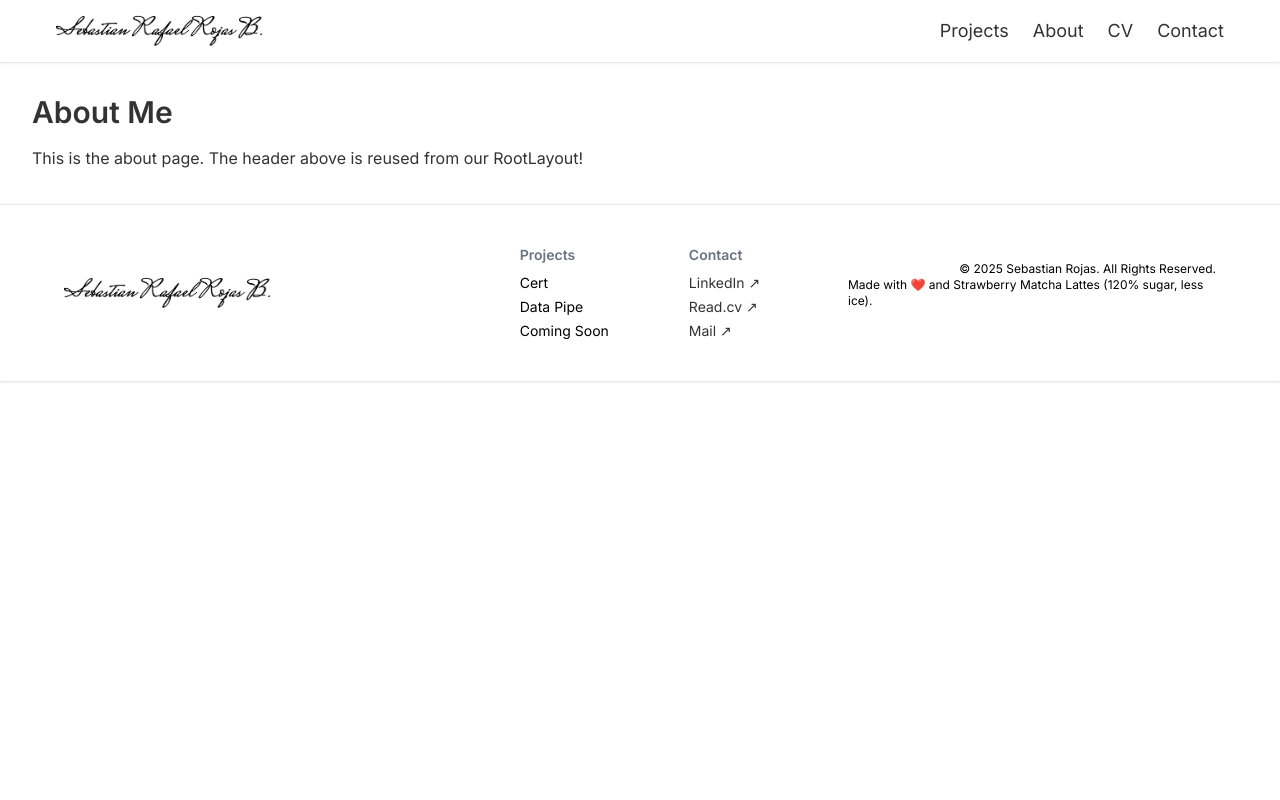
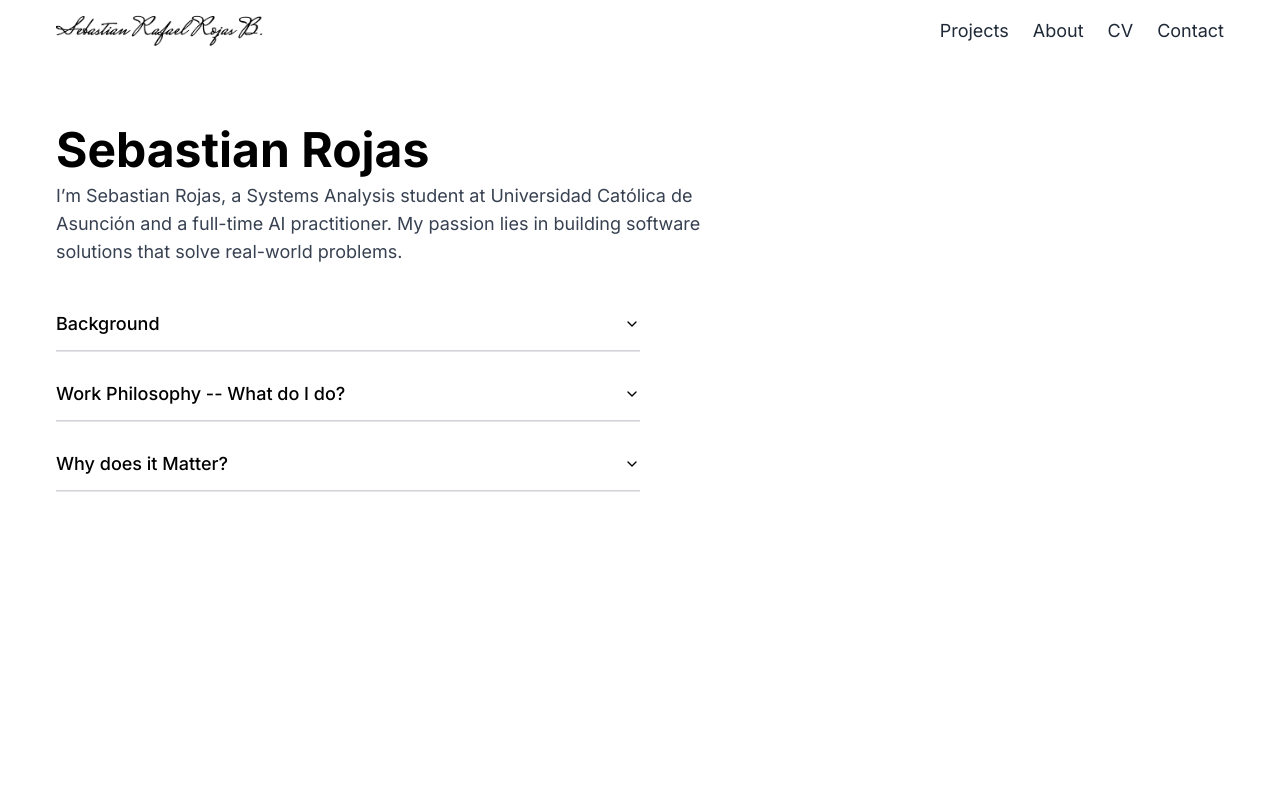
Before and after one commit to Ssrrb/RealPortfolio, a Next.js app in the folder portfolio/: page /about in a window 1280 px wide. Shown: the top 800 px of the page. Built offline with nearby package versions, Linux system fonts and the light colour scheme.

Commit message:
About Page, escrito falta centralizar y mejorar el UI

```diff
--- a/portfolio/app/about/page.js
+++ b/portfolio/app/about/page.js
@@ -1,12 +1,77 @@
-// app/about/page.js
 
-export default function AboutPage() {
+import {
+  Accordion,
+  AccordionItem,
+  AccordionTrigger,
+  AccordionContent,
+} from "@/components/ui/accordion";
+
+export default function About() {
   return (
-    <main className="p-8">
-      <h2 className="text-3xl font-semibold mb-4">About Me</h2>
-      <p>
-        This is the about page. The header above is reused from our RootLayout!
-      </p>
+    <main className="min-h-screen p-4 md:p-8 bg-white text-black">
+      {/* Main content */}
+      <section className="container mx-auto px-4 py-8">
+        {/* Title & Subtitle */}
+        <div className="mb-8">
+          <h1 className="text-4xl md:text-5xl font-bold mb-2">
+            Sebastian Rojas
+          </h1>
+          <p className="text-base md:text-lg text-gray-700 max-w-2xl">
+          I’m Sebastian Rojas, a Systems Analysis student at Universidad Católica de Asunción and a full-time AI practitioner.
+          My passion lies in building software solutions that solve real-world problems.
+          </p>
+        </div>
+
+        {/* Accordion Section */}
+        <Accordion
+          type="single"
+          collapsible
+          className="w-full md:w-2/3 lg:w-1/2 space-y-4"
+        >
+          <AccordionItem value="background">
+            <AccordionTrigger className="py-3 text-lg font-medium text-left border-b border-gray-300 flex justify-between items-center">
+              Background
+            </AccordionTrigger>
+            <AccordionContent className="pb-4 text-gray-700">
+              <p>
+                {/* Place your background text here. For example: */}
+                Born and raised in Asunción, Paraguay, I’ve always been driven by the idea that technology can create massive change. My turning point came when I realized that a well-designed algorithm can scale beyond a single problem—impacting entire industries, communities, and economies.
+                That’s why I pursued AI: not just for its complexity, but for its potential to solve problems at a global scale
+              </p>
+            </AccordionContent>
+          </AccordionItem>
+
+          <AccordionItem value="design-philosophy">
+            <AccordionTrigger className="py-3 text-lg font-medium text-left border-b border-gray-300 flex justify-between items-center">
+              Work Philosophy -- What do I do?
+            </AccordionTrigger>
+            <AccordionContent className="pb-4 text-gray-700">
+              <p>
+                {/* Place your design philosophy text here. */}
+                I believe the best creators aren’t just thinkers they are builders. Great ideas mean nothing without execution.
+                That’s why I push myself to be a student and a practitioner experimenting, and iterating. Action creates progress, and the only way to learn something deeply is to build it, break it, and refine it.
+
+              </p>
+            </AccordionContent>
+          </AccordionItem>
+
+          <AccordionItem value="things-i-love">
+            <AccordionTrigger className="py-3 text-lg font-medium text-left border-b border-gray-300 flex justify-between items-center">
+              Why does it Matter?
+            </AccordionTrigger>
+            <AccordionContent className="pb-4 text-gray-700">
+              <p>
+                {/* Place your 'things I love' text here. */}
+                I want to work with excellent people who challenge me—those high in integrity, energy, and intelligence. My mission is to solve real-world problems, helping businesses and my country adopt top tier technology: AI and data-driven strategies that drive growth.
+
+A popular expression is that software is eating the world. A consequence to that is that all companies are technology companies, that means that every company in the world needs to have a machine learning and AI strategy. Part of that strategy is to think more seriously about data as there are always mathematical ways to make value.
+
+But technical skill alone isn’t enough. I believe in strong principles, clear communication, and teamwork. Feel free to reach out whether to collaborate, discuss ideas, or build something meaningful together.
+              </p>
+            </AccordionContent>
+          </AccordionItem>
+        </Accordion>
+      </section>
     </main>
   );
 }
--- a/portfolio/app/globals.css
+++ b/portfolio/app/globals.css
@@ -3,24 +3,18 @@
 @tailwind utilities;
 
 :root {
-  --background: #ffffff;
-  --foreground: #333333;
   --accent: #6366f1;
   --secondary: #f3f4f6;
 }
 
 @media (prefers-color-scheme: dark) {
-  :root {
-    --background: #ffffff; /* Keep white even in dark mode */
-    --foreground: #333333;
+  :root { /* Keep white even in dark mode */
     --accent: #6366f1;
     --secondary: #f3f4f6;
   }
 }
 
 body {
-  color: var(--foreground);
-  background: var(--background);
   font-family: var(--font-geist-sans), system-ui, -apple-system, sans-serif;
   line-height: 1.6;
   text-rendering: optimizeLegibility;
@@ -45,3 +39,66 @@
 body {
   font-family: var(--font-neue-montreal), sans-serif;
 }
+@layer base {
+  :root {
+    --background: 0 0% 100%;
+    --foreground: 0 0% 3.9%;
+    --card: 0 0% 100%;
+    --card-foreground: 0 0% 3.9%;
+    --popover: 0 0% 100%;
+    --popover-foreground: 0 0% 3.9%;
+    --primary: 0 0% 9%;
+    --primary-foreground: 0 0% 98%;
+    --secondary: 0 0% 96.1%;
+    --secondary-foreground: 0 0% 9%;
+    --muted: 0 0% 96.1%;
+    --muted-foreground: 0 0% 45.1%;
+    --accent: 0 0% 96.1%;
+    --accent-foreground: 0 0% 9%;
+    --destructive: 0 84.2% 60.2%;
+    --destructive-foreground: 0 0% 98%;
+    --border: 0 0% 89.8%;
+    --input: 0 0% 89.8%;
+    --ring: 0 0% 3.9%;
+    --chart-1: 12 76% 61%;
+    --chart-2: 173 58% 39%;
+    --chart-3: 197 37% 24%;
+    --chart-4: 43 74% 66%;
+    --chart-5: 27 87% 67%;
+    --radius: 0.5rem;
+  }
+  .dark {
+    --background: 0 0% 3.9%;
+    --foreground: 0 0% 98%;
+    --card: 0 0% 3.9%;
+    --card-foreground: 0 0% 98%;
+    --popover: 0 0% 3.9%;
+    --popover-foreground: 0 0% 98%;
+    --primary: 0 0% 98%;
+    --primary-foreground: 0 0% 9%;
+    --secondary: 0 0% 14.9%;
+    --secondary-foreground: 0 0% 98%;
+    --muted: 0 0% 14.9%;
+    --muted-foreground: 0 0% 63.9%;
+    --accent: 0 0% 14.9%;
+    --accent-foreground: 0 0% 98%;
+    --destructive: 0 62.8% 30.6%;
+    --destructive-foreground: 0 0% 98%;
+    --border: 0 0% 14.9%;
+    --input: 0 0% 14.9%;
+    --ring: 0 0% 83.1%;
+    --chart-1: 220 70% 50%;
+    --chart-2: 160 60% 45%;
+    --chart-3: 30 80% 55%;
+    --chart-4: 280 65% 60%;
+    --chart-5: 340 75% 55%;
+  }
+}
+@layer base {
+  * {
+    @apply border-border;
+  }
+  body {
+    @apply bg-background text-foreground;
+  }
+}
--- a/portfolio/components/Footer.jsx
+++ b/portfolio/components/Footer.jsx
@@ -32,15 +32,15 @@
             <ul className="mt-2 space-y-1">
               <li>Cert</li>
               <li>Data Pipe</li>
-              <li>Coming Soon</li>
+              <li>Coming Soon..</li>
             </ul>
           </div>
           <div>
             <p className="text-sm font-semibold text-gray-500 mb-1">Contact</p>
             <ul className="mt-2 space-y-1">
-              <li><a href="https://www.linkedin.com/in/sebastian-rojas-28674a303/" className="hover:underline">LinkedIn ↗</a></li>
-              <li><a href="#" className="hover:underline">Read.cv ↗</a></li>
-              <li><a href="sirsebastianrojas@gmail.com" className="hover:underline">Mail ↗</a></li>
+              <li><a href="https://www.linkedin.com/in/sebastian-rojas-28674a303/" className="hover:underline">LinkedIn↗</a></li>
+              <li><a href="#" className="hover:underline">GitHub↗</a></li>
+              <li><a href="https://mail.google.com/mail/u/0/?fs=1&tf=cm&source=mailto&to=sirsebastianrojas@gmail.com" className="hover:underline">Mail ↗</a></li>
             </ul>
           </div>
         </div>
@@ -48,7 +48,6 @@
         {/* Theme Toggle & Copyright */}
         <div className="flex flex-col items-center md:items-end">
           <p className="mt-4 text-xs">© 2025 Sebastian Rojas. All Rights Reserved.</p>
-          <p className="text-xs">Made with ❤️ and Strawberry Matcha Lattes (120% sugar, less ice).</p>
         </div>
       </div>
     </footer>
--- /dev/null
+++ b/portfolio/components/ui/accordion.jsx
@@ -0,0 +1,43 @@
+"use client"
+
+import * as React from "react"
+import * as AccordionPrimitive from "@radix-ui/react-accordion"
+import { ChevronDown } from "lucide-react"
+
+import { cn } from "@/lib/utils"
+
+const Accordion = AccordionPrimitive.Root
+
+const AccordionItem = React.forwardRef(({ className, ...props }, ref) => (
+  <AccordionPrimitive.Item ref={ref} className={cn("border-b", className)} {...props} />
+))
+AccordionItem.displayName = "AccordionItem"
+
+const AccordionTrigger = React.forwardRef(({ className, children, ...props }, ref) => (
+  <AccordionPrimitive.Header className="flex">
+    <AccordionPrimitive.Trigger
+      ref={ref}
+      className={cn(
+        "flex flex-1 items-center justify-between py-4 font-medium transition-all hover:underline [&[data-state=open]>svg]:rotate-180",
+        className
+      )}
+      {...props}>
+      {children}
+      <ChevronDown className="h-4 w-4 shrink-0 transition-transform duration-200" />
+    </AccordionPrimitive.Trigger>
+  </AccordionPrimitive.Header>
+))
+AccordionTrigger.displayName = AccordionPrimitive.Trigger.displayName
+
+const AccordionContent = React.forwardRef(({ className, children, ...props }, ref) => (
+  <AccordionPrimitive.Content
+    ref={ref}
+    className="overflow-hidden text-sm transition-all data-[state=closed]:animate-accordion-up data-[state=open]:animate-accordion-down"
+    {...props}>
+    <div className={cn("pb-4 pt-0", className)}>{children}</div>
+  </AccordionPrimitive.Content>
+))
+
+AccordionContent.displayName = AccordionPrimitive.Content.displayName
+
+export { Accordion, AccordionItem, AccordionTrigger, AccordionContent }
--- /dev/null
+++ b/portfolio/lib/utils.js
@@ -0,0 +1,6 @@
+import { clsx } from "clsx";
+import { twMerge } from "tailwind-merge"
+
+export function cn(...inputs) {
+  return twMerge(clsx(inputs));
+}
--- a/portfolio/package.json
+++ b/portfolio/package.json
@@ -11,8 +11,11 @@
   "dependencies": {
     "@emailjs/browser": "^4.2.0",
     "@playwright/test": "^1.50.1",
+    "@radix-ui/react-accordion": "^1.2.3",
     "@react-three/drei": "^9.121.4",
     "@react-three/fiber": "^8.17.14",
+    "class-variance-authority": "^0.7.1",
+    "clsx": "^2.1.1",
     "framer-motion": "^11.0.8",
     "geist": "^1.3.1",
     "leva": "^0.10.0",
@@ -22,6 +25,8 @@
     "react-dom": "18.2.0",
     "react-hook-form": "^7.51.0",
     "sonner": "^1.4.3",
+    "tailwind-merge": "^3.0.1",
+    "tailwindcss-animate": "^1.0.7",
     "three": "^0.162.0"
   },
   "devDependencies": {
--- a/portfolio/tailwind.config.mjs
+++ b/portfolio/tailwind.config.mjs
@@ -1,5 +1,6 @@
 /** @type {import('tailwindcss').Config} */
 export default {
+    darkMode: ["class"],
     content: [
     "./pages/**/*.{js,ts,jsx,tsx,mdx}",
     "./components/**/*.{js,ts,jsx,tsx,mdx}",
@@ -8,19 +9,87 @@
 
   theme: {
   	screens: {
-      sm:"375px",
-      md:"768px",
-      lg:"1200px",
+  		sm: '375px',
+  		md: '768px',
+  		lg: '1200px'
   	},
   	extend: {
   		fontFamily: {
-        'sans': ['Inter', 'sans-serif'],
+  			sans: [
+  				'Inter',
+  				'sans-serif'
+  			]
   		},
   		colors: {
-        background: "var(--background)",
-        foreground: "var(--foreground)",
+  			background: 'hsl(var(--background))',
+  			foreground: 'hsl(var(--foreground))',
+  			card: {
+  				DEFAULT: 'hsl(var(--card))',
+  				foreground: 'hsl(var(--card-foreground))'
   			},
+  			popover: {
+  				DEFAULT: 'hsl(var(--popover))',
+  				foreground: 'hsl(var(--popover-foreground))'
   			},
+  			primary: {
+  				DEFAULT: 'hsl(var(--primary))',
+  				foreground: 'hsl(var(--primary-foreground))'
   			},
-  plugins: [],
+  			secondary: {
+  				DEFAULT: 'hsl(var(--secondary))',
+  				foreground: 'hsl(var(--secondary-foreground))'
+  			},
+  			muted: {
+  				DEFAULT: 'hsl(var(--muted))',
+  				foreground: 'hsl(var(--muted-foreground))'
+  			},
+  			accent: {
+  				DEFAULT: 'hsl(var(--accent))',
+  				foreground: 'hsl(var(--accent-foreground))'
+  			},
+  			destructive: {
+  				DEFAULT: 'hsl(var(--destructive))',
+  				foreground: 'hsl(var(--destructive-foreground))'
+  			},
+  			border: 'hsl(var(--border))',
+  			input: 'hsl(var(--input))',
+  			ring: 'hsl(var(--ring))',
+  			chart: {
+  				'1': 'hsl(var(--chart-1))',
+  				'2': 'hsl(var(--chart-2))',
+  				'3': 'hsl(var(--chart-3))',
+  				'4': 'hsl(var(--chart-4))',
+  				'5': 'hsl(var(--chart-5))'
+  			}
+  		},
+  		borderRadius: {
+  			lg: 'var(--radius)',
+  			md: 'calc(var(--radius) - 2px)',
+  			sm: 'calc(var(--radius) - 4px)'
+  		},
+  		keyframes: {
+  			'accordion-down': {
+  				from: {
+  					height: '0'
+  				},
+  				to: {
+  					height: 'var(--radix-accordion-content-height)'
+  				}
+  			},
+  			'accordion-up': {
+  				from: {
+  					height: 'var(--radix-accordion-content-height)'
+  				},
+  				to: {
+  					height: '0'
+  				}
+  			}
+  		},
+  		animation: {
+  			'accordion-down': 'accordion-down 0.2s ease-out',
+  			'accordion-up': 'accordion-up 0.2s ease-out'
+  		}
+  	}
+  },
+  plugins: [require("tailwindcss-animate")],
 };
```
Also changed, not shown: portfolio/components.json (added), 1 other file (tests, documents, lock files or other folders). Lines whose indentation alone changed are shown as unchanged.
